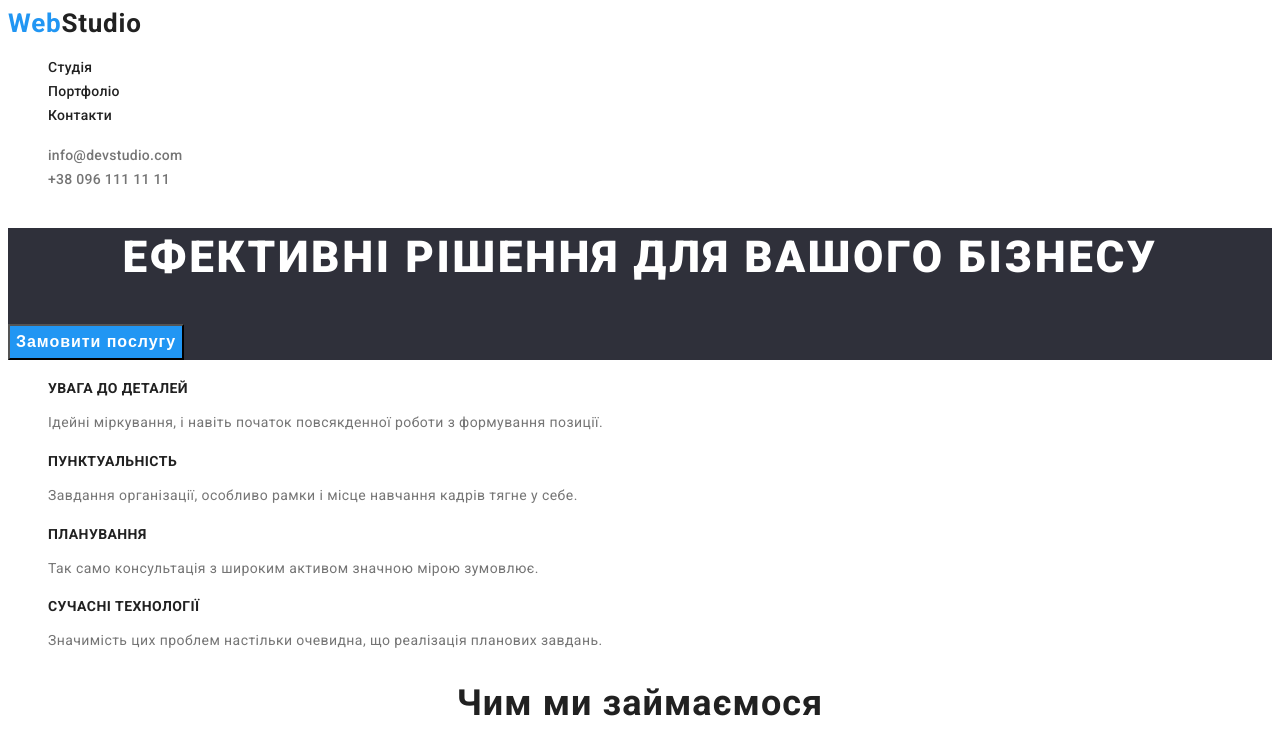
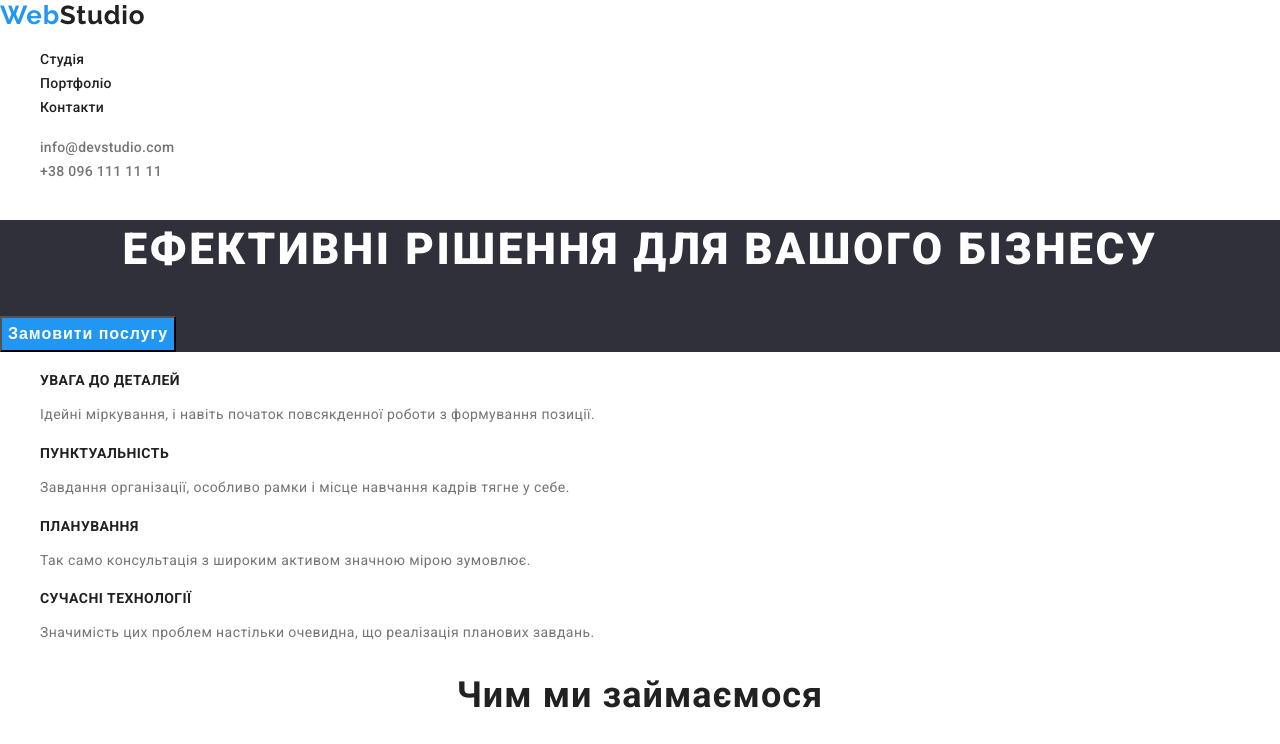
Before and after one commit to VanoLogin/goit-markup-hw-02, a plain HTML site: page index.html in a window 1280 px wide. Shown: the top 744 px of the page. Drawn offline with Linux system fonts and the light colour scheme.

Commit message:
update_18.11

```diff
--- a/css/styles.css
+++ b/css/styles.css
@@ -6,11 +6,12 @@
 }
 body{
     color: var(--primary-header-color);
-    font-family: "Roboto", 'Raleway', "Open Sans", Verdana, sans-serif;
+    font-family: "Roboto", sans-serif;
     list-style-type: none;
-    letter-spacing: 3%;
-    line-height: 24px;
+    letter-spacing: normal;
+    line-height: 1.5;
     font-size: 16px;
+    margin: 0;
 }
 link {
     text-decoration: none;
@@ -34,9 +35,13 @@ li, ul, h1, h2, a {
     font-size: 26px;
     line-height: 1.19;
     letter-spacing: 0.03em;
+    font-family: 'Raleway';
+    font-style: normal;
 }
 .color-logo {
     color: var(--logo-color-button);
+    font-family: 'Raleway';
+    font-style: normal;
 }
 
 .header-link {
@@ -156,6 +161,8 @@ li, ul, h1, h2, a {
     font-size: 26px;
     line-height: 1.19;
     letter-spacing: 0.03em;
+    font-family: 'Raleway';
+    font-style: normal;
 }
 .footer-logo {
     color: var(--primary-header-color);
@@ -163,6 +170,8 @@ li, ul, h1, h2, a {
     font-size: 26px;
     line-height: 1.19;
     letter-spacing: 0.03em;
+    font-family: 'Raleway';
+    font-style: normal;
 }
 
 .footer-block {
```
